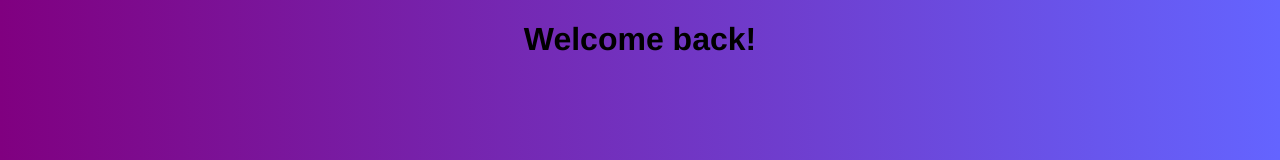
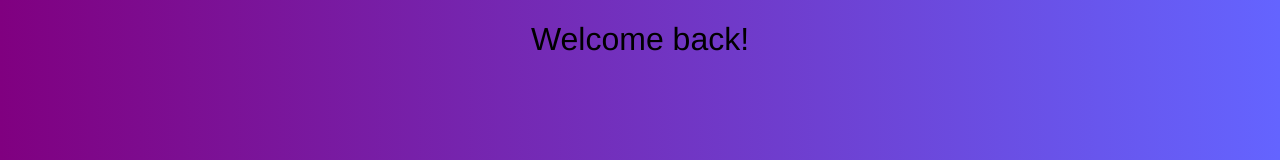
Before and after one commit to UltimateSoftwareStudios/ultimatesoftwarestudios.github.io, a plain HTML site: page index.html in a window 1280 px wide. Shown: the top 160 px of the page. Drawn offline with Linux system fonts and the light colour scheme.

Commit message:
Update style.css

```diff
--- a/style.css
+++ b/style.css
@@ -4,7 +4,7 @@ body
 }
 
 h1 {
-    font-family: Helvetica, Arial, sans-serif;
+    font-family: Helvetica, Arial, sans-serif; font-weight: lighter;
     font-size: 24pt;
     color: black;
     text-align: center;
```
